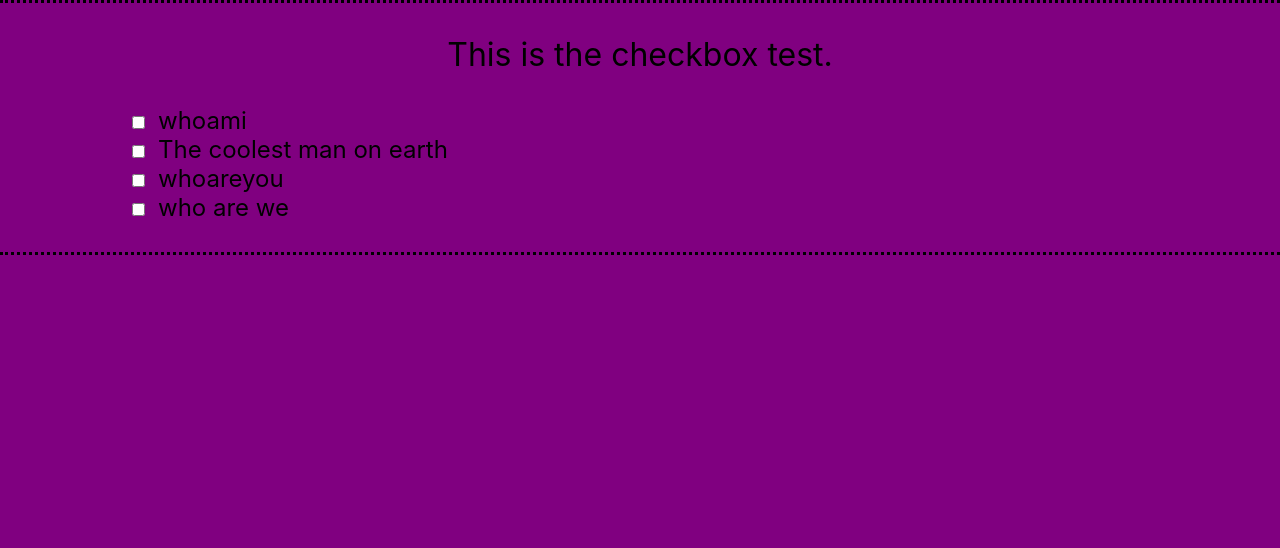
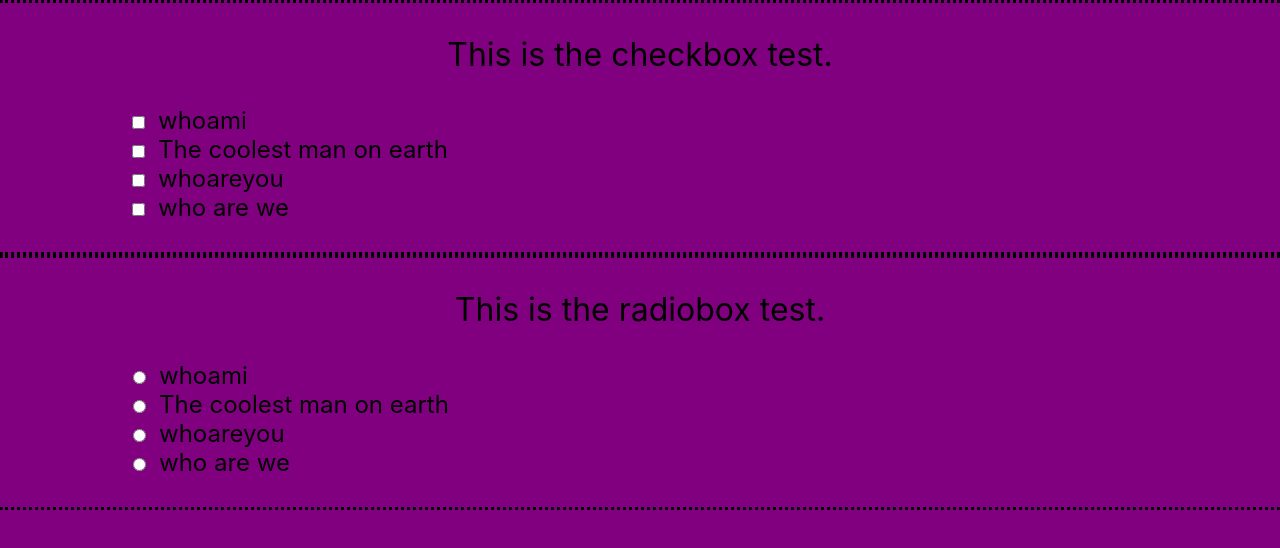
Before and after one commit to BigShotDEV/purple_scouter, a React (Create React App) app: page / in a window 1280 px wide. Shown: the top 548 px of the page. Built offline with nearby package versions, Linux system fonts and the light colour scheme.

Commit message:
Added the RadioBox component

```diff
--- a/src/App.js
+++ b/src/App.js
@@ -1,12 +1,14 @@
 import React from 'react';
 import './App.css';
 import CheckBox from './Componenets/CheckBox/check-box';
+import RadioBox from './Componenets/RadioBox/radio-box';
 
 export default class App extends React.Component{
   render() {
     return (
     <div className="app">
       <CheckBox keys={["whoami", "The coolest man on earth", "whoareyou", "who are we"]}>This is the checkbox test.</CheckBox>
+      <RadioBox keys={["whoami", "The coolest man on earth", "whoareyou", "who are we"]}>This is the radiobox test.</RadioBox>
     </div>
       );
   }
--- /dev/null
+++ b/src/Componenets/RadioBox/radio-box.css
@@ -0,0 +1,24 @@
+.radio-box {
+    border-width: 3px;
+    border-style: dotted;
+    border-left-style: none;
+    border-right-style: none;
+
+    padding-bottom: 30px;
+}
+
+.radio-box .title {
+    text-align: center;
+    font-size: 2em;
+}
+
+.radio-box .option {
+    margin: auto;
+
+    font-size: 1.5em;
+    padding-left: 10%;
+}
+
+.radio-box label {
+    padding-left: 10px;
+}
--- /dev/null
+++ b/src/Componenets/RadioBox/radio-box.js
@@ -0,0 +1,43 @@
+import React from 'react';
+import "./radio-box.css";
+
+/**
+ * This component is the RadioBox,
+ * he has two props keys [key1, key2, ...],
+ * and the children (the title).
+ */
+export default class RadioBox extends React.Component {
+    static id = 0;
+
+    constructor(props) {
+        super(props);
+
+        this.id = RadioBox.id;
+        RadioBox.id++;
+    }
+
+    /**
+     * Renders the options.
+     *
+     * @returns A rendered XHTMl object.
+     */
+    renderOptions = () => {
+        return this.props.keys.map(key => {
+            return (
+            <div className="option">
+                <input type="radio" id={key} name={this.id} value={key}/>
+                <label for={key}>{key}</label>
+            </div>
+            );
+        });
+    }
+
+    render() {
+        return (
+            <div className="radio-box">
+                <p className="title">{this.props.children}</p>
+                {this.renderOptions()}
+            </div>
+        );
+    }
+}
```
